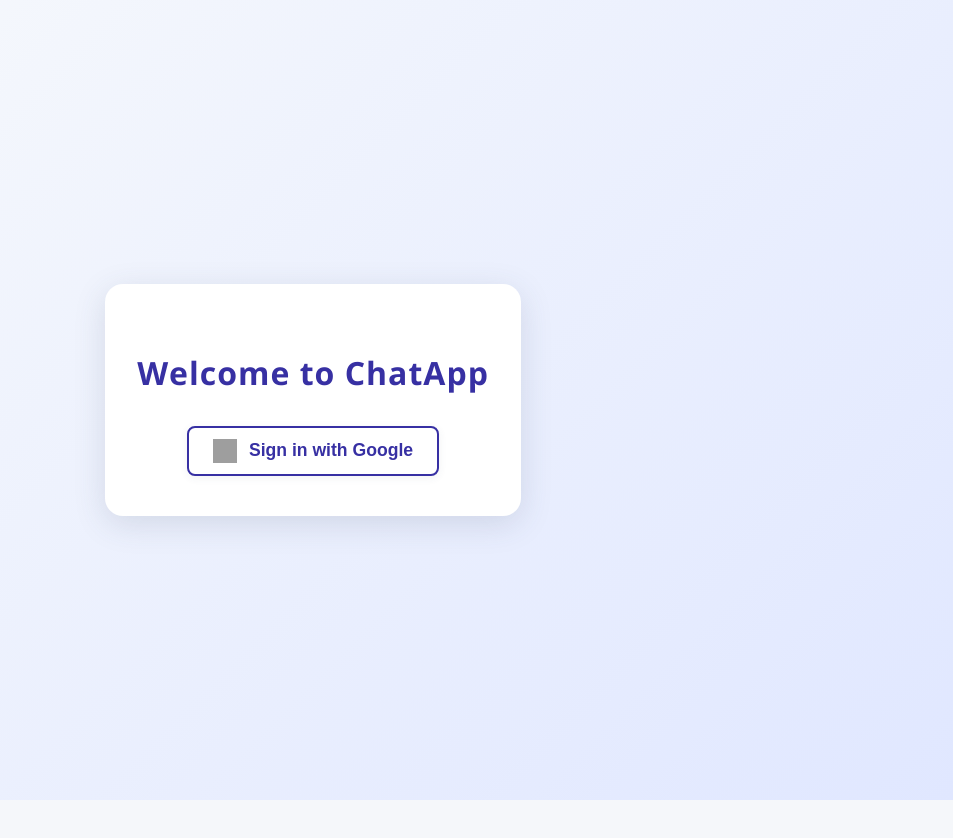
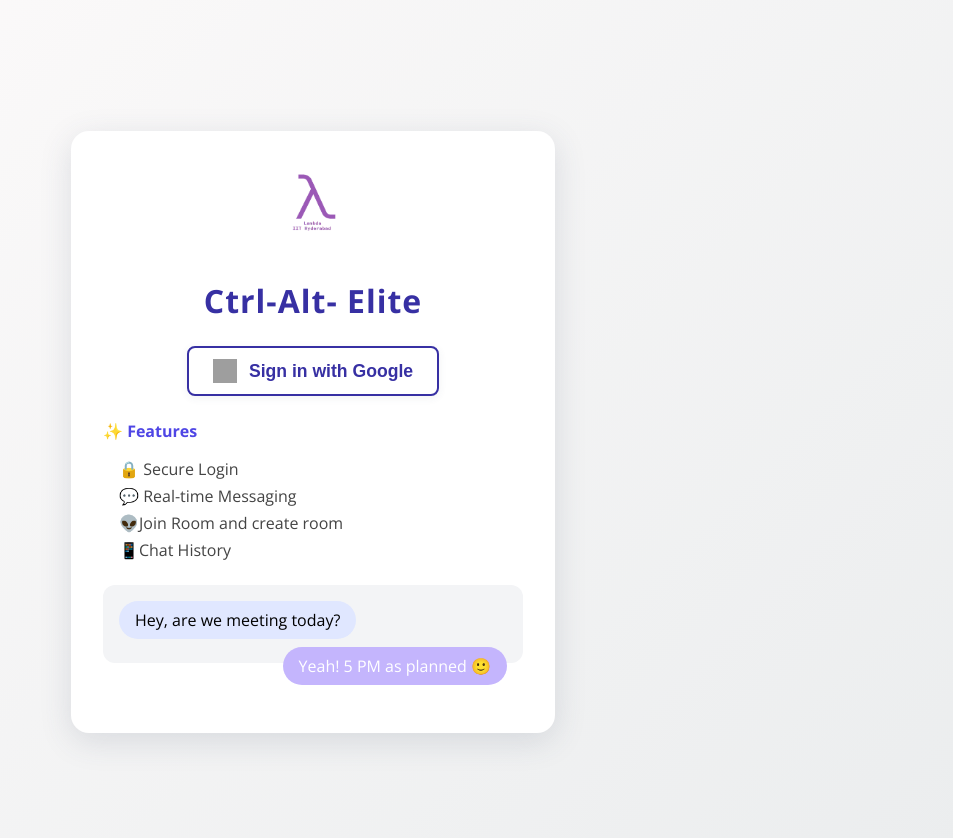
Before and after one commit to igiamronit/chatapp-lamda, a React (Create React App) app in the folder client/: page / in a window 1280 px wide. Shown: the top 838 px of the page, without its empty margins (327-1280 px from the left). Before the commit the page ends 800 px from the top, so only its background shows below. Built offline with nearby package versions, Linux system fonts and the light colour scheme; no server answers; grey boxes are pictures that could not be loaded.

Commit message:
improved UI for login page

```diff
--- a/client/src/login.css
+++ b/client/src/login.css
@@ -3,21 +3,30 @@
   display: flex;
   align-items: center;
   justify-content: center;
-    background: linear-gradient(135deg, #f8fafc 0%, #e0e7ff 100%);
+  background: linear-gradient(135deg, #fdfbfb 0%, #ebedee 100%);
+  padding: 2rem;
 }
 
 .login-card {
-    background: #fff;
+  background: white;
   padding: 2.5rem 2rem;
   border-radius: 18px;
   box-shadow: 0 8px 32px rgba(60, 72, 100, 0.15);
   text-align: center;
-    min-width: 320px;
+  min-width: 350px;
+  max-width: 420px;
+  width: 100%;
+}
+
+.lambda-logo {
+  width: 60px;
+  height: 60px;
+  margin-bottom: 1rem;
 }
 
 .login-title {
   font-size: 2rem;
-    margin-bottom: 2rem;
+  margin-bottom: 1.5rem;
   color: #3730a3;
   font-weight: 700;
   letter-spacing: 1px;
@@ -38,6 +47,7 @@
   transition: background 0.2s, color 0.2s;
   box-shadow: 0 2px 8px rgba(60, 72, 100, 0.07);
   margin: 0 auto;
+  margin-bottom: 1.5rem;
 }
 
 .google-btn:hover {
@@ -49,6 +59,55 @@
   width: 24px;
   height: 24px;
   margin-right: 12px;
+}
+
+.features {
+  text-align: left;
+  margin-bottom: 1.5rem;
+}
+
+.features h4 {
+  margin-bottom: 0.5rem;
+  color: #4f46e5;
+}
+
+.features ul {
+  padding-left: 1rem;
+  list-style: none;
+}
+
+.features li {
+  margin-bottom: 0.3rem;
+  font-weight: 500;
+  color: #444;
+}
+
+.chat-preview {
+  background: #f3f4f6;
+  border-radius: 12px;
+  padding: 1rem;
+  text-align: left;
+}
+
+.message {
+  padding: 0.5rem 1rem;
+  margin-bottom: 0.5rem;
+  border-radius: 20px;
+  display: inline-block;
+  max-width: 80%;
+}
+
+.message.left {
+  background: #e0e7ff;
+  align-self: flex-start;
+}
+
+.message.right {
+  background: #c4b5fd;
+  color: #fff;
+  align-self: flex-end;
+  float: right;
+  clear: both;
 }
 
 .logout-btn {
@@ -67,13 +126,12 @@
 .logout-btn:hover {
   background: #dc2626;
 }
+
 .signed-in-bar {
   display: flex;
   align-items: center;
   justify-content: flex-end;
   padding: 1rem 2rem 0 2rem;
-    background: none;
-    box-shadow: none;
   font-size: 1rem;
   gap: 1rem;
 }
--- a/client/src/login.js
+++ b/client/src/login.js
@@ -1,7 +1,13 @@
 import React, { useEffect } from "react";
-import { GoogleAuthProvider, signInWithPopup, signOut, onAuthStateChanged } from "firebase/auth";
+import {
+  GoogleAuthProvider,
+  signInWithPopup,
+  signOut,
+  onAuthStateChanged,
+} from "firebase/auth";
 import { auth } from "./firebaseConfig";
 import "./login.css";
+import lambdaLogo from "./lambda.png"; // Add your lambda image in `src` or `public` and adjust import
 
 function Login({ user, onLogin }) {
   useEffect(() => {
@@ -15,22 +21,12 @@
 
   const handleGoogleSignIn = async () => {
     const provider = new GoogleAuthProvider();
-    // Add these lines to configure popup behavior
-    provider.setCustomParameters({
-      prompt: 'select_account'
-    });
-
+    provider.setCustomParameters({ prompt: "select_account" });
     try {
-      // Use a more reliable approach
-      const result = await signInWithPopup(auth, provider);
-      // No need to call onLogin here - the onAuthStateChanged will handle it
-      console.log("Sign-in successful");
+      await signInWithPopup(auth, provider);
     } catch (error) {
-      // Improved error handling
-      if (error.code === 'auth/popup-closed-by-user') {
+      if (error.code === "auth/popup-closed-by-user") {
         console.log("Sign-in popup was closed by the user");
-      } else if (error.code === 'auth/cancelled-popup-request') {
-        console.log("Sign-in popup request was cancelled");
       } else {
         console.error("Google Sign-In failed:", error);
         alert("Google Sign-In failed. Please try again.");
@@ -51,7 +47,8 @@
     return (
       <div className="login-container">
         <div className="login-card">
-          <h2 className="login-title">Welcome to ChatApp</h2>
+          <img src={lambdaLogo} alt="Lambda Logo" className="lambda-logo" />
+          <h2 className="login-title">Ctrl-Alt- Elite</h2>
           <button className="google-btn" onClick={handleGoogleSignIn}>
             <img
               src="https://upload.wikimedia.org/wikipedia/commons/thumb/c/c1/Google_%22G%22_logo.svg/240px-Google_%22G%22_logo.svg.png"
@@ -60,12 +57,26 @@
             />
             Sign in with Google
           </button>
+
+          <div className="features">
+            <h4>✨ Features</h4>
+            <ul>
+              <li>🔒 Secure Login</li>
+              <li>💬 Real-time Messaging</li>
+              <li>👽Join Room and create room</li>
+              <li>📱Chat History</li>
+            </ul>
+          </div>
+
+          <div className="chat-preview">
+            <div className="message left">Hey, are we meeting today?</div>
+            <div className="message right">Yeah! 5 PM as planned 🙂</div>
+          </div>
         </div>
       </div>
     );
   }
 
-  // Only a slim bar after login
   return (
     <div className="signed-in-bar">
       <span>Signed in as: {user.displayName}</span>
```
Also changed, not shown: client/src/lambda.png (added). Lines whose indentation alone changed are shown as unchanged.
